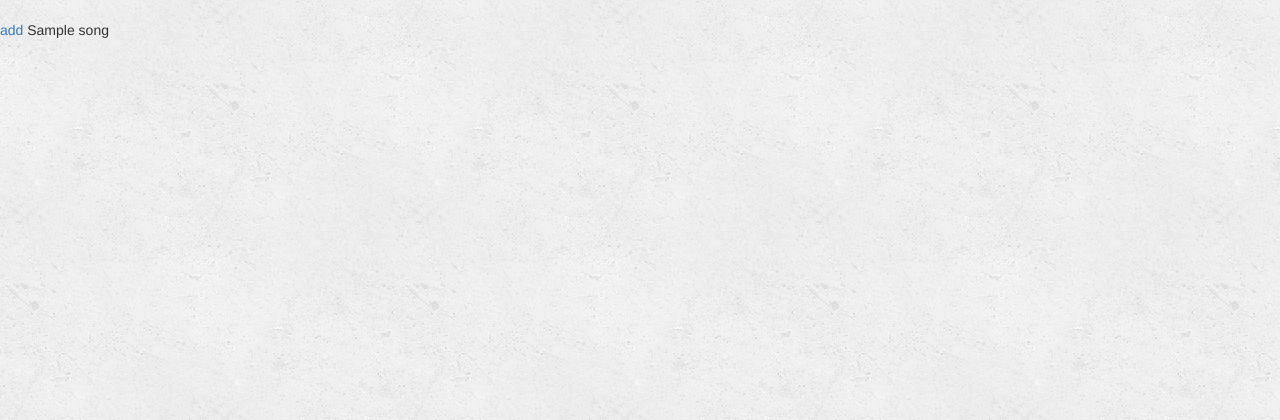
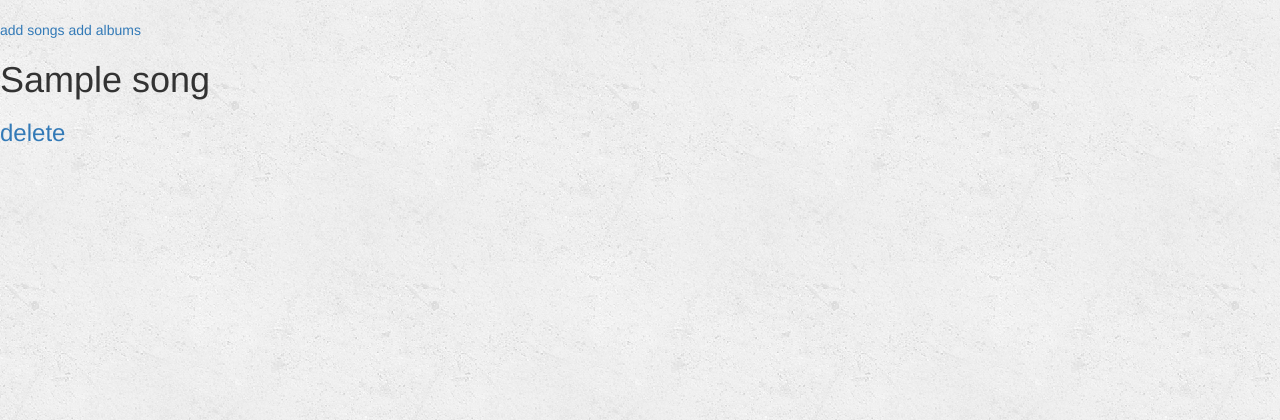
Before and after one commit to Harish321/Mahimusic, a Django app: page /playlist/1/ in a window 1280 px wide. Shown: the part 52-472 px from the top of the page. Run offline with Django 3.2, Linux system fonts and the light colour scheme; a user stored in the database is signed in; tables that the repository leaves empty hold one stand-in row (values such as "Sample post"); some libraries are stand-ins or nearby versions.

Commit message:
playlist add album

```diff
--- a/music/playlist.py
+++ /dev/null
@@ -1,60 +0,0 @@
-from django.contrib.auth import authenticate, login
-from django.contrib.auth import logout
-from django.http import JsonResponse
-from django.shortcuts import render, get_object_or_404,redirect
-from django.db.models import Q
-from .forms import AlbumForm, SongForm, UserForm , PlaylistForm
-from .models import Album, Song, Playlist
-from django.http import HttpResponseRedirect
-import os, sys
-import shutil
-def create_playlist(request):
-    form = PlaylistForm(request.POST or None)
-    if request.method == "POST":
-        if form.is_valid():
-            title = form.cleaned_data['playlist_title']
-            newPlaylist = Playlist(  playlist_title = title)
-            newPlaylist.user = request.user
-            newPlaylist.save()
-            return HttpResponseRedirect('/')
-    context = {'form':form}
-    return render(request, 'music/createPlaylist.html', context)
-
-def playlists(request):
-    user_playlists=Playlist.objects.filter(user = request.user)
-    context = {
-        'user_playlists':user_playlists
-    }
-    return render(request,'music/playlists.html',context)
-
-def playlist(request,playlist_id):
-    currentPlaylist = Playlist(id = playlist_id,user = request.user)
-    context = {
-        'playlist':currentPlaylist
-    }
-    return render(request,'music/playlist.html',context)
-
-def add_song_to_playlist(request,song_id,playlist_id):
-    currentPlaylist = Playlist(id=playlist_id,user=request.user)
-    currentSong = Song(id=song_id,user= request.user)
-    currentPlaylist.playlist_songs.add(currentSong)
-
-def add_album_to_playlist(request,album_id,playlist_id):
-    songs = Song.objects.filter(id=album_id,user=request.user)
-    for song in songs:
-        add_song_to_playlist(request,song.id,playlist_id)
-    return HttpResponseRedirect('/')
-
-def add_songs_to_playlist(request,playlist_id):
-    if request.method == "POST":
-        songs_id = request.POST.getlist('songid[]')
-        for song_id in songs_id:
-            add_song_to_playlist(request,song_id,playlist_id)
-        return HttpResponseRedirect('/')
-    songs = Song.objects.filter(user=request.user).exclude(playlist__id__exact=playlist_id)
-    playlist = Playlist.objects.filter(id = playlist_id)
-    context = {
-        'songs':songs,
-        'playlist' : playlist[0]
-    }
-    return render(request,'music/addsongstoplaylist.html',context)
--- a/music/templates/music/addsongstoplaylist.html
+++ b/music/templates/music/addsongstoplaylist.html
@@ -3,7 +3,7 @@
 <form action="/addsongstoplaylist/{{playlist.id}}" method="post">
 {% csrf_token %}
 {% for song in songs %}
-	<input type="checkbox" name="songid[]" value="{{song.id}}" checked="checked"> {{song.song_title}}<br>
+	<input type="checkbox" name="songid[]" value="{{song.id}}" > {{song.song_title}}<br>
 {% endfor %}
 
 
--- a/music/templates/music/playlist.html
+++ b/music/templates/music/playlist.html
@@ -1,7 +1,9 @@
 {%extends 'music/base.html'%}
 {%block body%}
-	<a href="{% url 'music:addsongstoplaylist' playlist.id %}"> add </a>
+	<a href="{% url 'music:addsongstoplaylist' playlist.id %}"> add songs </a>
+	<a href="{% url 'music:addalbumstoplaylist' playlist.id %}">add albums</a>
 	{% for song in playlist.playlist_songs.all %}
-		{{ song.song_title }}
+		<h1 onclick="playthis('{{song.audio_file.url}}')">{{ song.song_title }}</h1>
+		<a href="{% url 'music:deletesongfromplaylist' playlist.id song.id %}"><h3>delete</h3></a>
 	{%endfor%}
 {%endblock%}
--- a/music/urls.py
+++ b/music/urls.py
@@ -21,5 +21,7 @@ urlpatterns = [
     url(r'^playlist/(?P<playlist_id>[0-9]+)/$',views.playlist,name='playlist'),
     url(r'^addsongtoplaylist/(?P<song_id>[0-9]+)/(?P<playlist_id>[0-9]+)',views.add_song_to_playlist,name='addsongtoplaylist'),
     url(r'^addalbumtoplaylist/(?P<album_id>[0-9]+)/(?P<playlist_id>[0-9]+)',views.add_album_to_playlist,name='addalbumtoplaylist'),
-    url(r'^addsongstoplaylist/(?P<playlist_id>[0-9]+)',views.add_songs_to_playlist,name='addsongstoplaylist')
+    url(r'^addsongstoplaylist/(?P<playlist_id>[0-9]+)',views.add_songs_to_playlist,name='addsongstoplaylist'),
+    url(r'^deletesongfromplaylist/(?P<playlist_id>[0-9]+)/(?P<song_id>[0-9]+)',views.delete_song_from_playlist,name='deletesongfromplaylist'),
+    url(r'^addalbumstoplaylist/(?P<playlist_id>[0-9]+)',views.add_albums_to_playlist,name='addalbumstoplaylist')
 ]
--- a/music/views.py
+++ b/music/views.py
@@ -8,8 +8,6 @@ from .models import Album, Song, Playlist
 from django.http import HttpResponseRedirect
 import os, sys
 import shutil
-from music.playlist import *
-
 AUDIO_FILE_TYPES = ['wav', 'mp3', 'ogg']
 IMAGE_FILE_TYPES = ['png', 'jpg', 'jpeg']
 from mutagen import *
@@ -328,3 +326,79 @@ def if_no_songs_delete_folder(usrid,albtitle,albm):
 def remove_song(usrid,albtitle,sngtitle):
     os.remove('media/'+str(usrid)+'/'+str(albtitle)+'/'+str(sngtitle)+'.mp3')
     return
+
+def create_playlist(request):
+    form = PlaylistForm(request.POST or None)
+    if request.method == "POST":
+        if form.is_valid():
+            title = form.cleaned_data['playlist_title']
+            newPlaylist = Playlist(  playlist_title = title)
+            newPlaylist.user = request.user
+            newPlaylist.save()
+            return HttpResponseRedirect('/')
+    context = {'form':form}
+    return render(request, 'music/createPlaylist.html', context)
+
+def playlists(request):
+    user_playlists=Playlist.objects.filter(user = request.user)
+    context = {
+        'user_playlists':user_playlists
+    }
+    return render(request,'music/playlists.html',context)
+
+def playlist(request,playlist_id):
+    currentPlaylist = Playlist(id = playlist_id,user = request.user)
+    allsongs = currentPlaylist.playlist_songs.all()
+    l = givesongsurl(allsongs)
+    context = {
+        'playlist':currentPlaylist,
+        'l':l
+    }
+    return render(request,'music/playlist.html',context)
+
+def add_song_to_playlist(request,song_id,playlist_id):
+    currentPlaylist = Playlist(id=playlist_id,user=request.user)
+    currentSong = Song(id=song_id,user= request.user)
+    if currentSong not in currentPlaylist.playlist_songs.all():
+        currentPlaylist.playlist_songs.add(currentSong)
+
+def delete_song_from_playlist(request,playlist_id,song_id):
+    song = Song(id = song_id)
+    playlist = Playlist(id = playlist_id)
+    playlist.playlist_songs.remove(song)
+    return HttpResponseRedirect('/')
+
+def add_album_to_playlist(request,album_id,playlist_id):
+    songs = Song.objects.filter(album_id=album_id,user=request.user)
+    for song in songs:
+        print 1
+        add_song_to_playlist(request,song.id,playlist_id)
+
+def add_songs_to_playlist(request,playlist_id):
+    if request.method == "POST":
+        songs_id = request.POST.getlist('songid[]')
+        for song_id in songs_id:
+            add_song_to_playlist(request,song_id,playlist_id)
+        return HttpResponseRedirect('/')
+    songs = Song.objects.filter(user=request.user).exclude(playlist__id__exact=playlist_id)
+    playlist = Playlist(id = playlist_id)
+    context = {
+        'songs':songs,
+        'playlist' : playlist
+    }
+    return render(request,'music/addsongstoplaylist.html',context)
+
+def add_albums_to_playlist(request,playlist_id):
+    if request.method == "POST":
+        albums_id = request.POST.getlist('albumid[]')
+        for album_id in albums_id:
+            add_album_to_playlist(request,album_id,playlist_id)
+        return HttpResponseRedirect('/')
+    albums = Album.objects.filter(user = request.user)
+    playlist = Playlist(id = playlist_id)
+    context = {
+        'albums':albums,
+        'playlist':playlist
+    }
+    return render(request,'music/addalbumstoplaylist.html',context)
+    pass
```
Also changed, not shown: music/templates/music/addalbumstoplaylist.html (added, +15 -0 lines).
